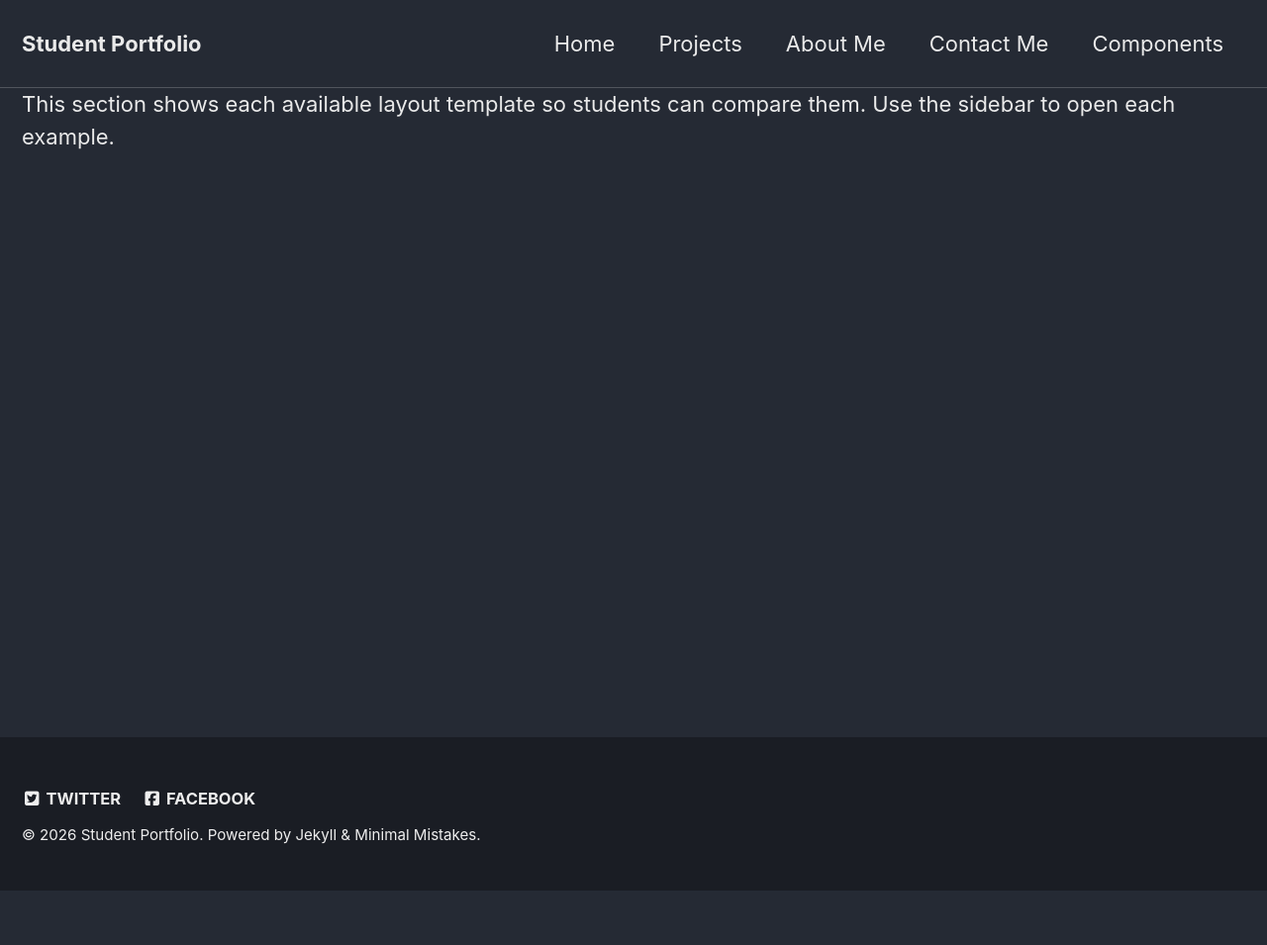
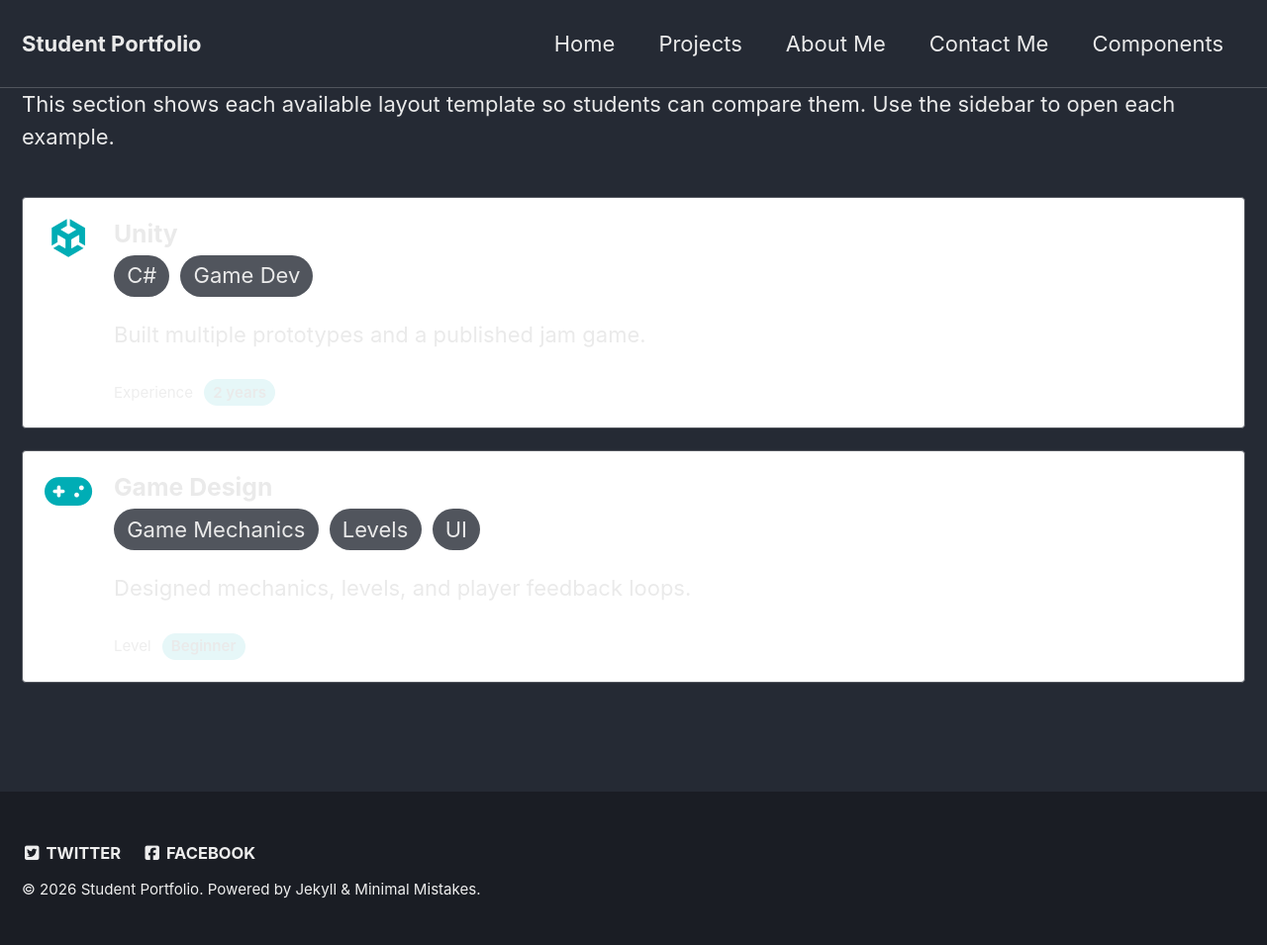
Before and after one commit to Shanester555/Shanester555.github.io, a Jekyll site: the page built from _pages/about-me.md, in a window 1280 px wide. Shown: the whole page at 99% size. Built offline with Jekyll 4.4.1, drawn with Linux system fonts in a browser that asks for light colours; before the commit the page ends 900 px from its top, so only the background shows below that.

Commit message:
Update about-me.md

```diff
--- a/_pages/about-me.md
+++ b/_pages/about-me.md
@@ -4,7 +4,20 @@ layout: default
 permalink: /about-me/
 sidebar:
   title: "About Me"
+
+skills:
+  - name: "Unity"
+    icon: "fab fa-fw fa-unity"
+    badges: ["C#", "Game Dev"]
+    text: "Built multiple prototypes and a published jam game."
+    years: 2
+  - name: "Game Design"
+    icon: "fas fa-fw fa-gamepad"
+    badges: ["Game Mechanics", "Levels", "UI"]
+    text: "Designed mechanics, levels, and player feedback loops."
+    level_label: "Beginner"
 ---
 
 This section shows each available layout template so students can compare them.
 Use the sidebar to open each example.
+{% include skills skills=page.skills %}
```
